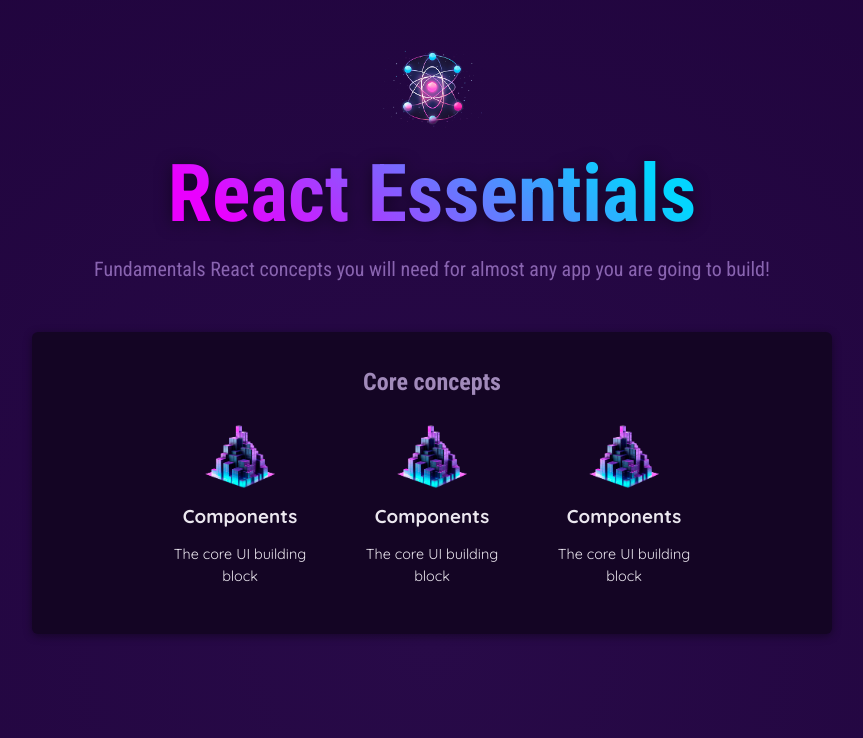
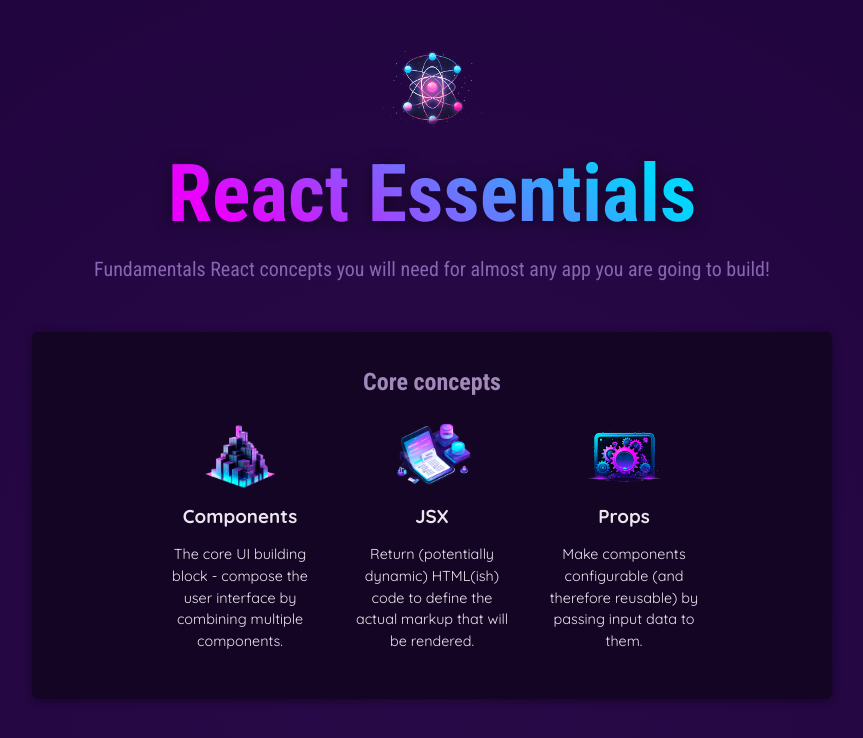
Before and after one commit to sohailexe/react-essentials, a React (Vite) app: page / in a window 1280 px wide. Shown: the top 738 px of the page, without its empty margins (208-1071 px from the left). Built offline with nearby package versions, Linux system fonts and the light colour scheme.

Commit message:
shorter way of passing prams

```diff
--- a/src/App.jsx
+++ b/src/App.jsx
@@ -1,15 +1,17 @@
 import reactImg from "/src/assets/react-core-concepts.png";
 import componentImg from "/src/assets/components.png";
+import { CORE_CONCEPTS } from "./data.js";
+
 const reactDescriptions = ["Fundamentals", "Crucials", "Core"];
 
 function getRandomInt(max) {
   return Math.floor(Math.random() * (max + 1));
 }
 
-function CoreConcept({ img, title, description }) {
+function CoreConcept({ image, title, description }) {
   return (
     <li>
-      <img src={img} alt={title} />
+      <img src={image} alt={title} />
       <h3>{title}</h3>
       <p>{description}</p>
     </li>
@@ -37,21 +39,9 @@
         <section id="core-concepts">
           <h2>Core concepts</h2>
           <ul>
-            <CoreConcept
-              title="Components"
-              description="The core UI building block"
-              img={componentImg}
-            />
-            <CoreConcept
-              title="Components"
-              description="The core UI building block"
-              img={componentImg}
-            />
-            <CoreConcept
-              title="Components"
-              description="The core UI building block"
-              img={componentImg}
-            />
+            <CoreConcept {...CORE_CONCEPTS[0]} />
+            <CoreConcept {...CORE_CONCEPTS[1]} />
+            <CoreConcept {...CORE_CONCEPTS[2]} />
           </ul>
         </section>
       </main>
--- /dev/null
+++ b/src/data.js
@@ -0,0 +1,82 @@
+import componentsImg from './assets/components.png';
+import propsImg from './assets/config.png';
+import jsxImg from './assets/jsx-ui.png';
+import stateImg from './assets/state-mgmt.png';
+
+export const CORE_CONCEPTS = [
+  {
+    image: componentsImg,
+    title: 'Components',
+    description:
+      'The core UI building block - compose the user interface by combining multiple components.',
+  },
+  {
+    image: jsxImg,
+    title: 'JSX',
+    description:
+      'Return (potentially dynamic) HTML(ish) code to define the actual markup that will be rendered.',
+  },
+  {
+    image: propsImg,
+    title: 'Props',
+    description:
+      'Make components configurable (and therefore reusable) by passing input data to them.',
+  },
+  {
+    image: stateImg,
+    title: 'State',
+    description:
+      'React-managed data which, when changed, causes the component to re-render & the UI to update.',
+  },
+];
+
+export const EXAMPLES = {
+  components: {
+    title: 'Components',
+    description:
+      'Components are the building blocks of React applications. A component is a self-contained module (HTML + optional CSS + JS) that renders some output.',
+    code: `
+function Welcome() {
+  return <h1>Hello, World!</h1>;
+}`,
+  },
+  jsx: {
+    title: 'JSX',
+    description:
+      'JSX is a syntax extension to JavaScript. It is similar to a template language, but it has full power of JavaScript (e.g., it may output dynamic content).',
+    code: `
+<div>
+  <h1>Welcome {userName}</h1>
+  <p>Time to learn React!</p>
+</div>`,
+  },
+  props: {
+    title: 'Props',
+    description:
+      'Components accept arbitrary inputs called props. They are like function arguments.',
+    code: `
+function Welcome(props) {
+  return <h1>Hello, {props.name}</h1>;
+}`,
+  },
+  state: {
+    title: 'State',
+    description:
+      'State allows React components to change their output over time in response to user actions, network responses, and anything else.',
+    code: `
+function Counter() {
+  const [isVisible, setIsVisible] = useState(false);
+
+  function handleClick() {
+    setIsVisible(true);
+  }
+
+  return (
+    <div>
+      <button onClick={handleClick}>Show Details</button>
+      {isVisible && <p>Amazing details!</p>}
+    </div>
+  );
+}`,
+  },
+};
```
